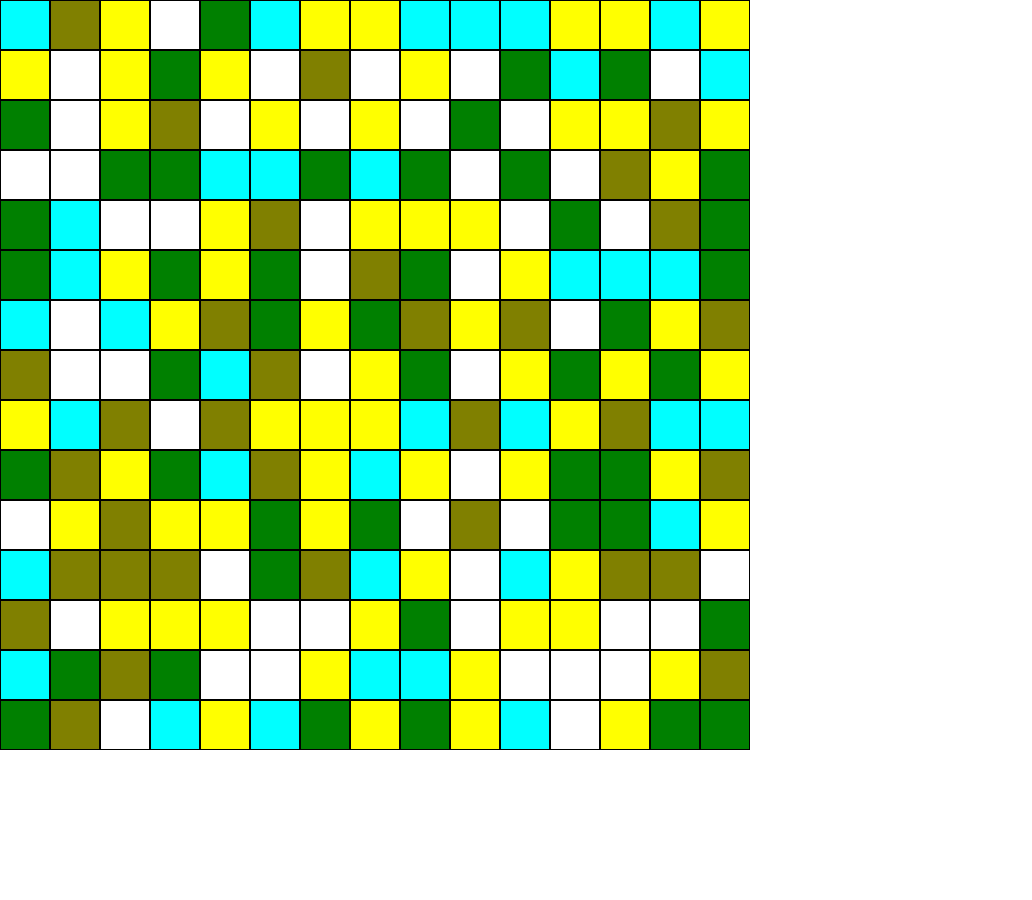
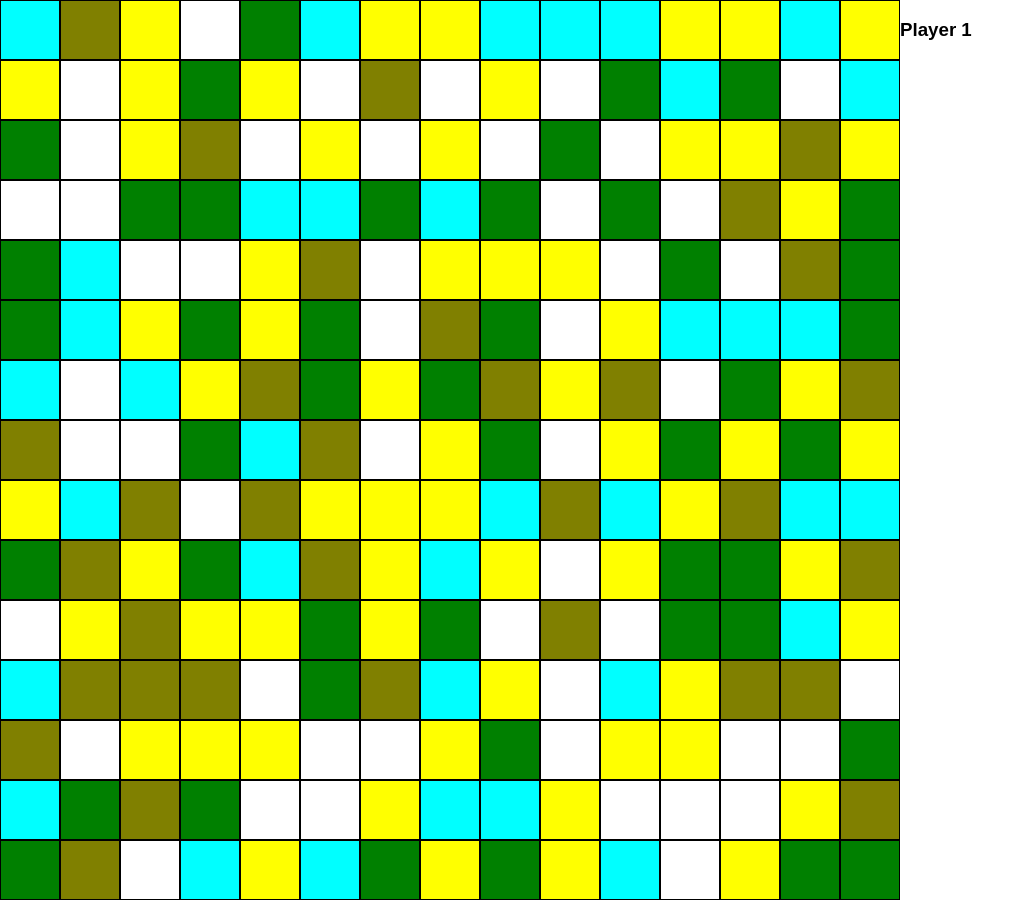
Before and after one commit to juancarloshg/civ, a React (Create React App) app: page /game in a window 1280 px wide. Shown: the whole page, without its empty margins (0-1032 px from the left). Before the commit the page ends 800 px from the top, so only its background shows below. Built offline with nearby package versions, Linux system fonts and the light colour scheme.

Commit message:
selectable tiles & units

```diff
--- a/src/components/game/Game.tsx
+++ b/src/components/game/Game.tsx
@@ -3,11 +3,14 @@ import { createStructuredSelector } from 'reselect'
 import { connect } from 'react-redux'
 
 import { ApplicationState } from 'src/rootReducer'
+
+import { FlexDiv } from '../styled/FlexDiv'
+import { KeyListener } from '../keys/KeyListener'
+
 import { Grid } from './grid/Grid'
-
 import { getIsGridReady } from './game.selectors'
 import { actions } from './game.actions'
-import { KeyListener } from '../keys/KeyListener'
+import { PlayerControls } from './player/PlayerControls'
 
 interface StateProps {
     isGridReady: boolean
@@ -27,9 +30,14 @@ export class GameBase extends React.Component<GameProps> {
         const { isGridReady } = this.props
 
         return (
-            <div data-testid="game-container">
-                <KeyListener>{isGridReady && <Grid />}</KeyListener>
-            </div>
+            <FlexDiv data-testid="game-container">
+                {isGridReady && (
+                    <KeyListener>
+                        <Grid />
+                        <PlayerControls />
+                    </KeyListener>
+                )}
+            </FlexDiv>
         )
     }
 }
--- a/src/components/game/game.sagas.ts
+++ b/src/components/game/game.sagas.ts
@@ -55,7 +55,7 @@ function* moveMap(key: string) {
 function* updateViewGrid(tiles: TileMatrix, row: number, col: number) {
     const viewSize: number = yield select(getViewSize)
 
-    if (row < 0 || col < 0 || row + viewSize === tiles.length || col + viewSize === tiles[0].length) {
+    if (row < 0 || col < 0 || row + viewSize > tiles.length || col + viewSize > tiles[0].length) {
         return
     }
 
--- a/src/components/game/grid/Grid.tsx
+++ b/src/components/game/grid/Grid.tsx
@@ -1,19 +1,16 @@
 import * as React from 'react'
-import styled from 'styled-components'
+import { connect } from 'react-redux'
+import { createStructuredSelector } from 'reselect'
 
+import { ApplicationState } from 'src/rootReducer'
 import { repeat } from 'src/utils/utils'
+import { FlexDiv } from 'src/components/styled/FlexDiv'
+import { getViewSize } from 'src/components/configuration/configuration.selector'
+
 import { Tile as ITile } from '../game.helpers'
+import { getViewGrid } from '../game.selectors'
+import { ViewGrid } from '../game.reducer'
 import { Tile } from './tile/Tile'
-import { createStructuredSelector } from 'reselect'
-import { ApplicationState } from 'src/rootReducer'
-import { getViewGrid } from '../game.selectors'
-import { connect } from 'react-redux'
-import { getViewSize } from 'src/components/configuration/configuration.selector'
-import { ViewGrid } from '../game.reducer'
-
-const StyledTileRow = styled.span`
-    display: flex;
-`
 
 interface TileRowProps {
     length: number
@@ -21,12 +18,12 @@ interface TileRowProps {
 }
 
 const TileRow: React.FunctionComponent<TileRowProps> = ({ length, tiles }) => (
-    <StyledTileRow data-testid="grid-row">
+    <FlexDiv data-testid="grid-row">
         {repeat(length, (col: number) => {
             const tile = tiles[col]
             return <Tile key={`row${tile.row}col${tile.col}`} tile={tile} />
         })}
-    </StyledTileRow>
+    </FlexDiv>
 )
 
 interface StateProps {
--- a/src/components/game/grid/constants.ts
+++ b/src/components/game/grid/constants.ts
@@ -1 +1 @@
-export const squareSize = { width: '50px', height: '50px' }
+export const squareSize = { width: '60px', height: '60px' }
--- a/src/components/game/grid/tile/Tile.tsx
+++ b/src/components/game/grid/tile/Tile.tsx
@@ -1,8 +1,10 @@
 import * as React from 'react'
 import styled from 'styled-components'
+import { connect } from 'react-redux'
 
 import { TerrainType } from 'src/components/game/terrains/base/terrains'
 import { Tile as ITile } from '../../game.helpers'
+import { actions as playerActions } from '../../player/player.actions'
 import { squareSize } from '../constants'
 
 const getColor = (terrain: TerrainType) => {
@@ -22,7 +24,9 @@ const getColor = (terrain: TerrainType) => {
     }
 }
 
-const StyledTile = styled.span<TileProps>`
+type StyledTileProps = Pick<Props, 'tile'>
+
+const StyledTile = styled.span<StyledTileProps>`
     height: ${squareSize.height};
     width: ${squareSize.width};
     display: inline-block;
@@ -31,8 +35,25 @@ const StyledTile = styled.span<TileProps>`
     background: ${props => getColor(props.tile.terrain)};
 `
 
-interface TileProps {
+interface OwnProps {
     tile: ITile
 }
 
-export const Tile: React.FunctionComponent<TileProps> = props => <StyledTile data-testid="grid-square" {...props} />
+interface DispatchProps {
+    selectTile(tile: ITile): void
+}
+
+type Props = OwnProps & DispatchProps
+
+const TileBase: React.FunctionComponent<Props> = ({ selectTile, tile, ...passProps }) => (
+    <StyledTile data-testid="grid-square" tile={tile} onClick={() => selectTile(tile)} {...passProps} />
+)
+
+const mapDispatch: DispatchProps = {
+    selectTile: (tile: ITile) => playerActions.selectTile(tile)
+}
+
+export const Tile = connect<{}, DispatchProps, OwnProps>(
+    null,
+    mapDispatch
+)(TileBase)
--- /dev/null
+++ b/src/components/game/player/PlayerControls.tsx
@@ -0,0 +1,68 @@
+import * as React from 'react'
+import { createStructuredSelector } from 'reselect'
+import { connect } from 'react-redux'
+
+import { ApplicationState } from 'src/rootReducer'
+import { Tile } from '../game.helpers'
+import { Unit } from '../units/units'
+
+import { actions } from './player.actions'
+import { getSelectedTile, getSelectedUnit } from './player.selectors'
+
+interface StateProps {
+    tile: Tile | null
+    unit: Unit | null
+}
+
+interface DispatchProps {
+    selectUnit(unit: Unit): void
+}
+
+type Props = StateProps & DispatchProps
+
+const PlayerControlsBase: React.SFC<Props> = ({ tile, unit, selectUnit }) => (
+    <div>
+        <h3>Player 1</h3>
+        {tile && (
+            <>
+                <p>
+                    Selected tile [{tile.row}, {tile.col}]
+                </p>
+                <br />
+                <p>Tile details:</p>
+                <p>Terrain - {tile.terrain}</p>
+                <br />
+                {tile.units.length > 0 && (
+                    <>
+                        <p>Units:</p>
+                        {tile.units.map((u, i) => (
+                            <p key={i}>
+                                {u.type} - {u.currentHp}/{u.hp} - <span onClick={() => selectUnit(u)}>USE</span>
+                            </p>
+                        ))}
+                        <br />
+                    </>
+                )}
+                {unit && (
+                    <p>
+                        Selected unit: {unit.type}. Movements: {unit.movementsLeft}/{unit.movement}
+                    </p>
+                )}
+            </>
+        )}
+    </div>
+)
+
+const mapState = createStructuredSelector<ApplicationState, StateProps>({
+    tile: getSelectedTile,
+    unit: getSelectedUnit
+})
+
+const mapDispatch: DispatchProps = {
+    selectUnit: (unit: Unit) => actions.selectUnit(unit)
+}
+
+export const PlayerControls = connect<StateProps, DispatchProps>(
+    mapState,
+    mapDispatch
+)(PlayerControlsBase)
--- /dev/null
+++ b/src/components/game/player/player.actions.ts
@@ -0,0 +1,15 @@
+import { createAction, ActionsUnion } from 'src/utils/actionHelpers'
+import { Tile } from '../game.helpers'
+import { Unit } from '../units/units'
+
+export enum ActionTypes {
+    SELECT_TILE = '[player] select tile',
+    SELECT_UNIT = '[player] select unit'
+}
+
+export const actions = {
+    selectTile: (tile: Tile) => createAction(ActionTypes.SELECT_TILE, tile),
+    selectUnit: (unit: Unit) => createAction(ActionTypes.SELECT_UNIT, unit)
+}
+
+export type Actions = ActionsUnion<typeof actions>
--- /dev/null
+++ b/src/components/game/player/player.reducer.ts
@@ -0,0 +1,31 @@
+import { Actions, ActionTypes } from './player.actions'
+import { Tile } from '../game.helpers'
+import { Unit } from '../units/units'
+
+export interface PlayerState {
+    selectedTile: Tile | null
+    selectedUnit: Unit | null
+}
+
+const initialState: PlayerState = {
+    selectedTile: null,
+    selectedUnit: null
+}
+
+export const reducer = (state: PlayerState = initialState, action: Actions) => {
+    switch (action.type) {
+        case ActionTypes.SELECT_TILE:
+            return {
+                ...state,
+                selectedTile: action.payload
+            }
+        case ActionTypes.SELECT_UNIT:
+            return {
+                ...state,
+                selectedUnit: action.payload
+            }
+
+        default:
+            return state
+    }
+}
--- /dev/null
+++ b/src/components/game/player/player.selectors.ts
@@ -0,0 +1,16 @@
+import { createSelector } from 'reselect'
+
+import { ApplicationState } from 'src/rootReducer'
+import { PlayerState } from './player.reducer'
+
+const getRoot = (state: ApplicationState): PlayerState => state.player
+
+export const getSelectedTile = createSelector(
+    getRoot,
+    (state: PlayerState) => state.selectedTile
+)
+
+export const getSelectedUnit = createSelector(
+    getRoot,
+    (state: PlayerState) => state.selectedUnit
+)
--- /dev/null
+++ b/src/components/styled/FlexDiv.tsx
@@ -0,0 +1,5 @@
+import styled from 'styled-components'
+
+export const FlexDiv = styled.div`
+    display: flex;
+`
--- a/src/rootReducer.ts
+++ b/src/rootReducer.ts
@@ -2,13 +2,16 @@ import { combineReducers } from 'redux'
 
 import { reducer as configurationReducer, ConfigurationState } from './components/configuration/configuration.reducer'
 import { reducer as gameReducer, GameState } from './components/game/game.reducer'
+import { reducer as playerReducer, PlayerState } from './components/game/player/player.reducer'
 
 export interface ApplicationState {
     configuration: ConfigurationState
     game: GameState
+    player: PlayerState
 }
 
 export const rootReducer = combineReducers({
     configuration: configurationReducer,
-    game: gameReducer
+    game: gameReducer,
+    player: playerReducer
 })
--- a/tsconfig.json
+++ b/tsconfig.json
@@ -4,7 +4,7 @@
         "outDir": "build/dist",
         "module": "esnext",
         "target": "es5",
-        "lib": ["es7", "dom"],
+        "lib": ["es7", "dom", "es2017.object"],
         "plugins": [
             {
                 "name": "typescript-styled-plugin"
```
